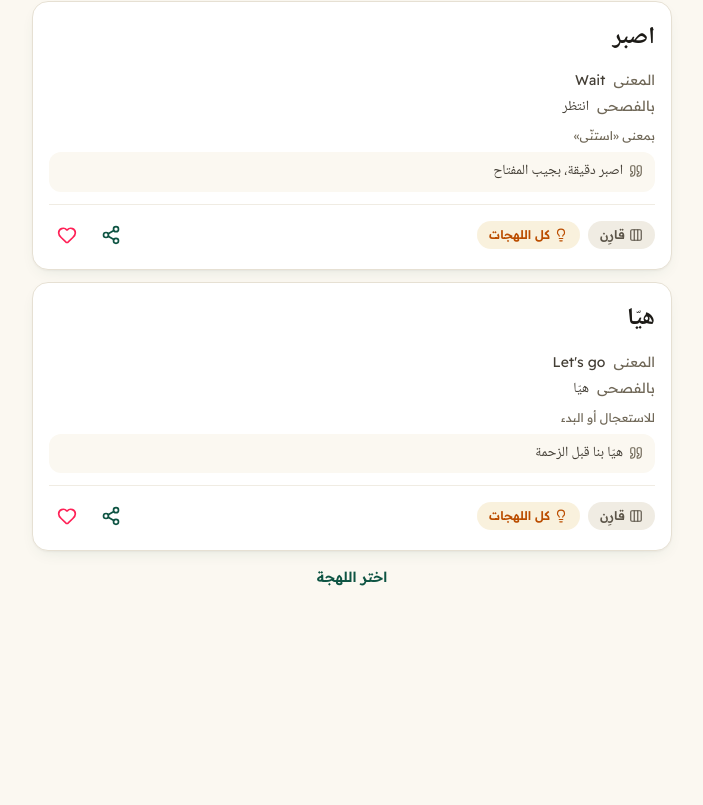
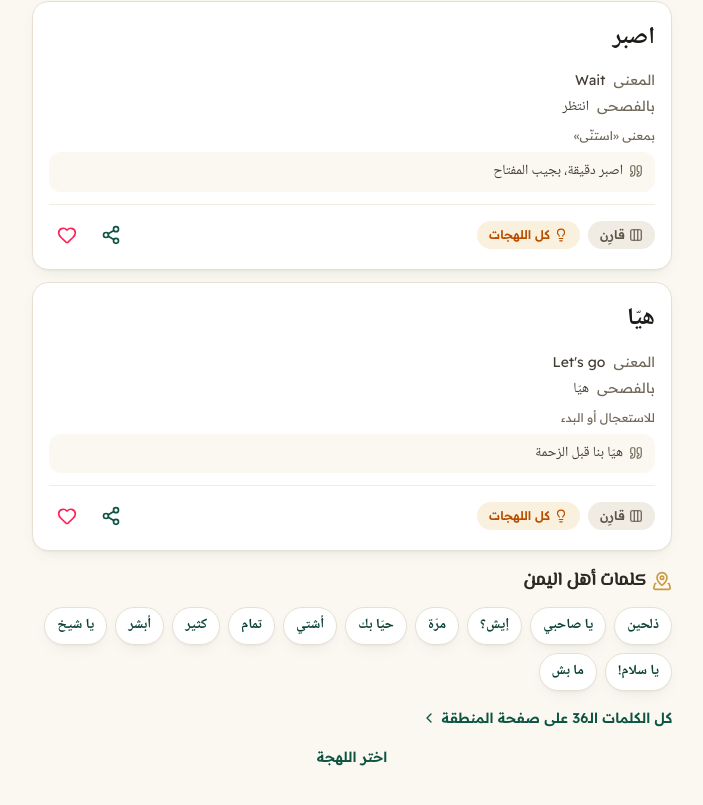
Before and after one commit to alhinawi/lahjaty-Learn-Arabic-Dialects, a Next.js app: page /dialects/ade in a window 1280 px wide. Shown: the part 2792-3597 px from the top of the page, without its empty margins (288-991 px from the left). Before the commit the page ends 3491 px from the top, so only its background shows below. Built offline with nearby package versions, Linux system fonts and the light colour scheme; no server answers.

Commit message:
Show each region's signature words on its dialect pages (#18)
Every dialect page gains a section with a taste of its macro-region's
signature words (from the same concept data the region hubs use), each
word linking to its concept page, plus a link to the full list on the
region hub.

```diff
--- a/src/lib/i18n.ts
+++ b/src/lib/i18n.ts
@@ -125,6 +125,8 @@ const ar = {
   regionDialectsTitle: 'اللهجات في المنطقة',
   regionWordsTitle: 'الكلمة المميزة لكل معنى',
   regionDialectCount: '{n} لهجة',
+  dialectRegionWords: 'كلمات أهل {region}',
+  dialectRegionWordsAll: 'كل الكلمات الـ{n} على صفحة المنطقة',
   regionWordCount: '{n} كلمة',
   regionsExplore: 'استكشف حسب المنطقة',
   conceptAllLink: 'كل اللهجات',
@@ -492,6 +494,8 @@ const en: Record<MessageKey, string> = {
   regionDialectsTitle: 'Dialects in this region',
   regionWordsTitle: 'The signature word for each meaning',
   regionDialectCount: '{n} dialects',
+  dialectRegionWords: 'Signature words of {region}',
+  dialectRegionWordsAll: 'All {n} words on the region page',
   regionWordCount: '{n} words',
   regionsExplore: 'Explore by region',
   conceptAllLink: 'all dialects',
--- a/src/screens/DialectPage.tsx
+++ b/src/screens/DialectPage.tsx
@@ -5,7 +5,7 @@ import DialectIntro from '../components/DialectIntro'
 import Link from 'next/link'
 import { useRouter } from 'next/navigation'
 import FamousCard from '../components/FamousCard'
-import { famousFor, getDialect, regions, wordGroup } from '../lib/content'
+import { famousFor, getDialect, groupWords, regions, wordGroup } from '../lib/content'
 import { egyptNodeForDialect } from '../lib/egypt'
 import { useName, useT } from '../lib/i18n'
 import { useApp } from '../lib/store'
@@ -24,6 +24,7 @@ export default function DialectPage({ dialectId }: { dialectId: string }) {
   const region = regions.find((r) => r.id === dialect.region)
   const group = wordGroup(dialect)
   const famous = famousFor(dialect.id)
+  const regionWords = group ? groupWords(group) : []
   const isLearning = learning === dialect.id
 
   const egyptNode = egyptNodeForDialect(dialect.id)
@@ -80,6 +81,33 @@ export default function DialectPage({ dialectId }: { dialectId: string }) {
         ))}
       </section>
 
+      {group && regionWords.length > 0 && (
+        <section className="space-y-3">
+          <h2 className="flex items-center gap-1.5 text-lg font-bold">
+            <MapPinned className="h-5 w-5 text-sun-500" aria-hidden />
+            {t('dialectRegionWords', { region: t(GROUP_KEY[group]) })}
+          </h2>
+          <ul className="flex flex-wrap gap-2">
+            {regionWords.slice(0, 12).map(({ concept, word }) => (
+              <li key={concept.id}>
+                <Link
+                  href={`/concepts/${concept.id}/`}
+                  dir="rtl"
+                  lang="ar"
+                  className="dialect-text lift inline-block rounded-full border border-slate-200 bg-white px-3 py-1.5 text-sm font-bold text-brand-800 shadow-sm hover:border-sun-400"
+                >
+                  {word}
+                </Link>
+              </li>
+            ))}
+          </ul>
+          <Link href={`/regions/${group}/`} className="inline-flex items-center gap-1 text-sm font-semibold text-brand-700">
+            {t('dialectRegionWordsAll', { n: regionWords.length })}
+            <ChevronLeft className="h-4 w-4 ltr:rotate-180" aria-hidden />
+          </Link>
+        </section>
+      )}
+
       <Link href="/dialects" className="block text-center text-sm font-semibold text-brand-700">
         {t('chooseDialect')}
       </Link>
```
